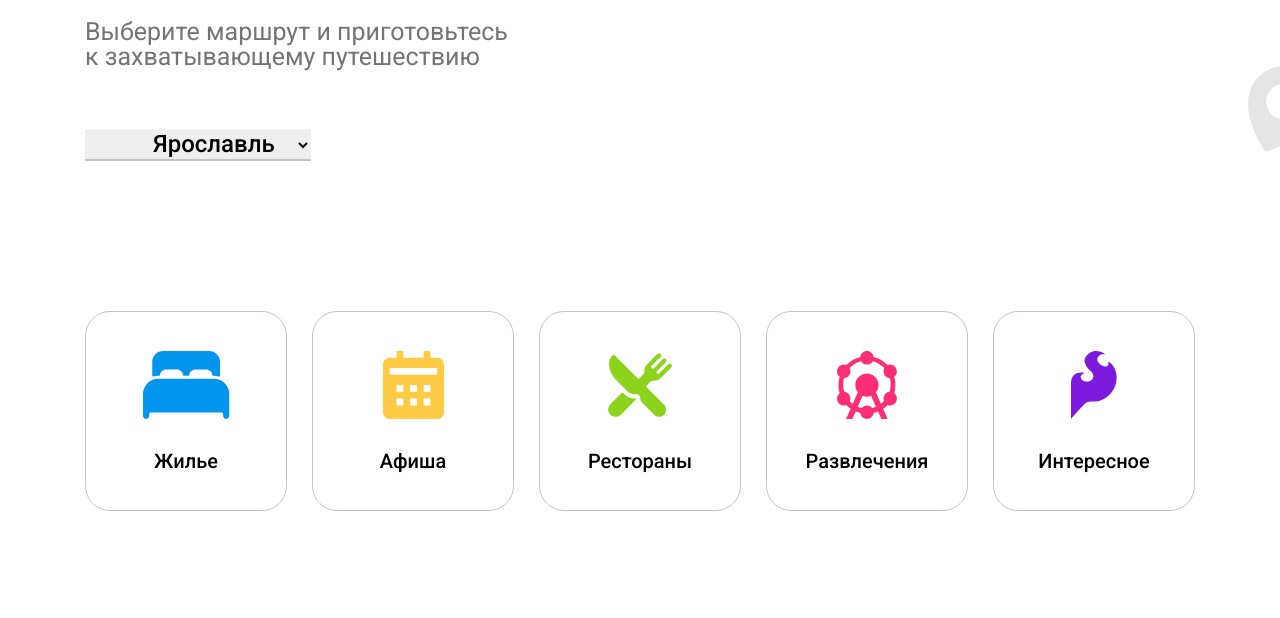
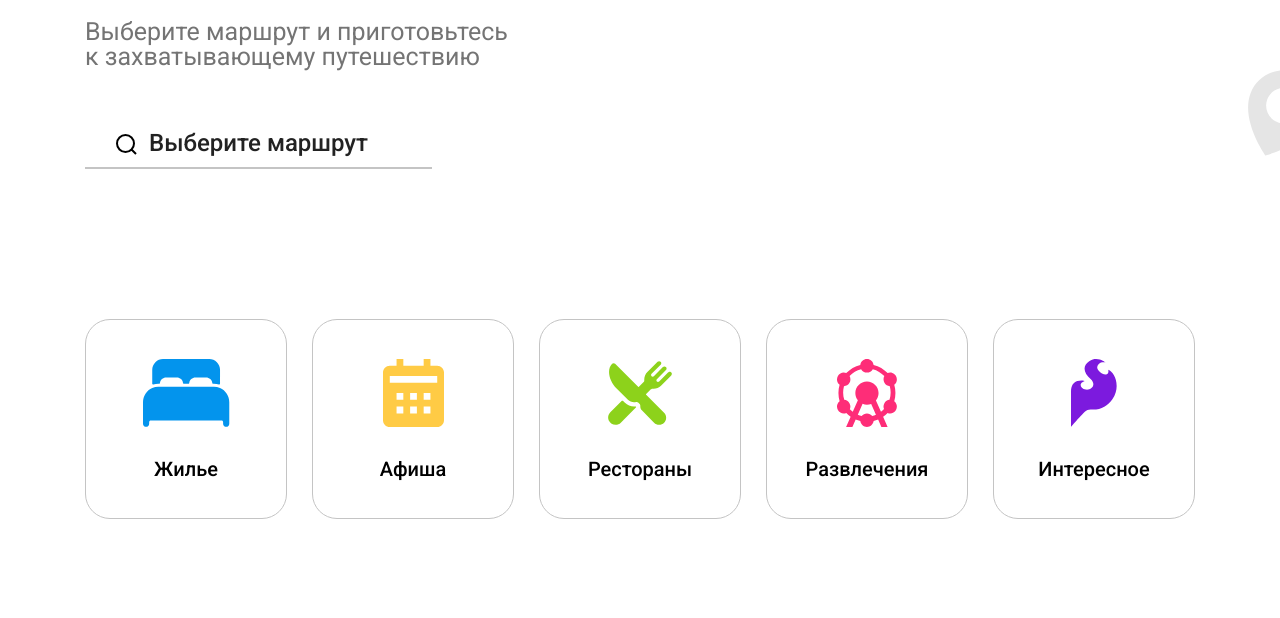
Before and after one commit to Dencho97/4trip, a website built with webpack: page index.html in a window 1280 px wide. Shown: the part 597-1215 px from the top of the page. Built offline with Linux system fonts and the light colour scheme.

Commit message:
add code

```diff
--- a/index.html
+++ b/index.html
@@ -18,6 +18,7 @@
 					<div class="header__left__select-city">
 						<span class="header__left__select-city_title">Город:</span>
 						<select class="header__left__select-city_select">
+							<option value="" selected>Выбрать маршрут</option>
 							<option value="">Ярославль</option>
 							<option value="">Ярославль 2</option>
 							<option value="">Ярославль 3</option>
@@ -104,7 +105,8 @@
 						Ваш гид по<br>Золотому кольцу<br>России
 					</p>
 					<p class="subtitle-1">Выберите маршрут и приготовьтесь<br>к захватывающему путешествию</p>
-					<select name="select-way" class="block-top_select-way">
+					<select name="select-way" class="block-top_select-way custom-select">
+						<option value>Выберите маршрут</option>
 						<option value="">Ярославль</option>
 						<option value="">Ярославль 2</option>
 						<option value="">Ярославль 3</option>
--- a/package.json
+++ b/package.json
@@ -50,6 +50,7 @@
     "dependencies": {
         "@fancyapps/fancybox": "^3.5.7",
         "bootstrap": "^4.1.1",
+        "custom-select": "^1.1.15",
         "jquery": "^3.3.1",
         "jquery-mask-plugin": "^1.14.16",
         "jquery-modal": "^0.9.2",
--- a/src/index.js
+++ b/src/index.js
@@ -4,6 +4,7 @@ import '@fancyapps/fancybox/dist/jquery.fancybox.min.css';
 import '@fancyapps/fancybox/dist/jquery.fancybox.min.js';
 import 'jquery-modal/jquery.modal.min.js';
 import 'jquery-modal/jquery.modal.min.css';
+import 'custom-select/build/custom-select.css';
 
 import './scripts';
 import './style.scss';
--- a/src/scripts.js
+++ b/src/scripts.js
@@ -3,6 +3,7 @@ import $ from 'jquery';
 import 'jquery-mask-plugin';
 import Swiper from 'swiper';
 import StickySidebar from 'sticky-sidebar';
+import customSelect from 'custom-select';
 
 window.$ = $;
 window.jQuery = $;
@@ -15,6 +16,10 @@ window.jQuery = $;
 //         topSpacing: 20
 //     });
 // });
+
+$(() => {
+    customSelect('.custom-select');
+});
 
 $(() => {
     $(window).scroll(function () {
--- a/src/style.scss
+++ b/src/style.scss
@@ -143,6 +143,29 @@ input, textarea, button, select {
 
 a {
 	text-decoration: none;
+}
+
+.custom-select {
+	&-opener {
+		background-color: white;
+		padding: 0;
+		width: auto;
+    	display: inline-block;
+	}
+	&-panel {
+		background-color: white;
+		top: calc(100% + 15px);
+		box-shadow: -9px 21px 14px rgba(8, 56, 86, 0.16);
+		border-radius: 25px;
+		overflow-y: hidden !important;
+	}
+	&-option {
+		cursor: pointer;
+		padding: 10px 15px;
+		&.has-focus, &.is-sselected {
+			background-color: $yellow;
+		}
+	}
 }
 
 .header {
@@ -291,14 +314,18 @@ a {
 	&_title {
 		margin: 200px 0 0 0;
 	}
-	&_select-way {
-		border: none;
-		border-bottom: 2px solid #C4C4C4;
-		font-size: 1.5rem;
-		font-weight: $medium;
-		margin: 60px 0 0 0;
-		outline: none;
-		padding: 0 0 0 64px;
+	.custom-select {
+		&-opener {
+			margin: 60px 0 0 0;
+			padding: 0 64px 10px 64px;
+			border-bottom: 2px solid #C4C4C4;
+			font-size: 1.5rem;
+			font-weight: $medium;
+			background-image: url('assets/find-icon.svg');
+			background-repeat: no-repeat;
+			background-size: auto;
+			background-position: 30px 30%;
+		}
 	}
 	&__categories {
 		display: flex;
```
Also changed, not shown: dist/assets/find-icon.svg (added), dist/bundle.js, dist/style.css, src/assets/find-icon.svg (added), 3 other files.
